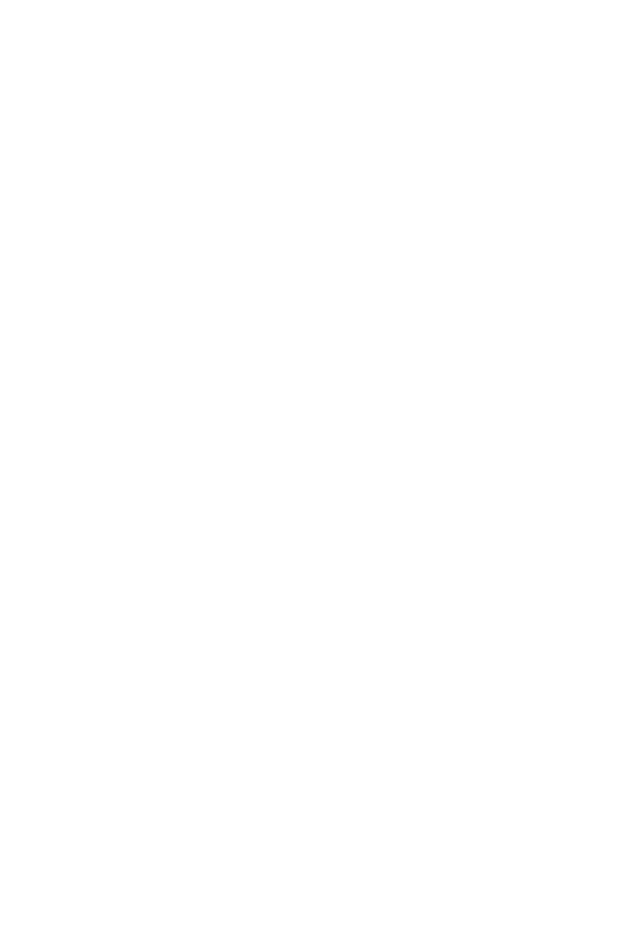
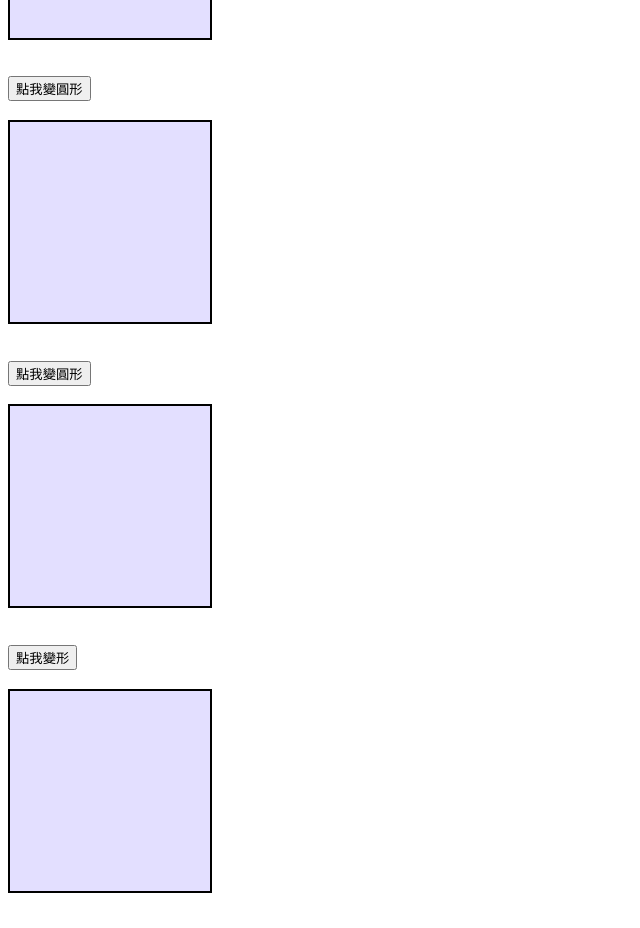
Before and after one commit to Jamixcs/2024iThome-jamixcs, a Vue app: page / in a window 1280 px wide. Shown: the part 3700-4628 px from the top of the page, without its empty margins (0-640 px from the left). Before the commit the page ends 3478 px from the top, so only its background shows below. Built offline with nearby package versions, Linux system fonts and the light colour scheme.

Commit message:
feat: day17

```diff
--- a/src/App.vue
+++ b/src/App.vue
@@ -24,6 +24,12 @@
 import functionVScomputed from "./components/day16/functionVScomputed.vue";
 import DateNow from "./components/day16/DateNow.vue";
 import computedChangeValue from "./components/day16/computedChangeValue.vue";
+import classVbind from "./components/day17/classVbind.vue";
+import classVbind2 from "./components/day17/classVbind2.vue";
+import classVbind3 from "./components/day17/classVbind3.vue";
+import classVbind4 from "./components/day17/classVbind4.vue";
+import classVbind5 from "./components/day17/classVbind5.vue";
+import classVbind6 from "./components/day17/classVbind6.vue";
 </script>
 
 <template>
@@ -62,6 +68,13 @@
     <functionVScomputed />
     <DateNow />
     <computedChangeValue />
+    <h2>Day17</h2>
+    <classVbind />
+    <classVbind2 />
+    <classVbind3 />
+    <classVbind4 />
+    <classVbind5 />
+    <classVbind6 />
   </main>
 </template>
 
--- /dev/null
+++ b/src/components/day17/classVbind.vue
@@ -0,0 +1,30 @@
+<script setup>
+import { ref } from "vue";
+
+const isSquare = ref(true);
+const isCircle = ref(false);
+function changeColor() {
+  isCircle.value = true;
+}
+</script>
+
+<template>
+  <h3 class="static" :class="{ square: isSquare, circle: isCircle }"></h3>
+  <br />
+  <button @click="changeColor">點我變圓形</button>
+</template>
+
+<style>
+.static {
+  width: 200px;
+  height: 200px;
+  border: 2px solid black;
+}
+.square {
+  background-color: rgb(227, 223, 255);
+}
+.circle {
+  background-color: rgb(173, 165, 227);
+  border-radius: 50%;
+}
+</style>
--- /dev/null
+++ b/src/components/day17/classVbind2.vue
@@ -0,0 +1,34 @@
+<script setup>
+import { reactive, ref } from "vue";
+
+const isSquare = ref(true);
+const isCircle = ref(false);
+const shape = reactive({
+  square: isSquare,
+  circle: isCircle,
+});
+function changeColor() {
+  shape.circle = true;
+}
+</script>
+
+<template>
+  <h3 class="static" :class="shape"></h3>
+  <br />
+  <button @click="changeColor">點我變圓形</button>
+</template>
+
+<style>
+.static {
+  width: 200px;
+  height: 200px;
+  border: 2px solid black;
+}
+.square {
+  background-color: rgb(227, 223, 255);
+}
+.circle {
+  background-color: rgb(173, 165, 227);
+  border-radius: 50%;
+}
+</style>
--- /dev/null
+++ b/src/components/day17/classVbind3.vue
@@ -0,0 +1,37 @@
+<script setup>
+import { ref, computed } from "vue";
+
+const shapeType = ref("square");
+
+const classObj = computed(() => ({
+  square: shapeType.value === "square",
+  circle: shapeType.value === "circle",
+}));
+
+function changeShape() {
+  shapeType.value = shapeType.value === "square" ? "circle" : "square";
+  console.log(`變形了`, shapeType);
+}
+console.log(`第一次`, shapeType);
+</script>
+
+<template>
+  <h3 class="static" :class="classObj"></h3>
+  <br />
+  <button @click="changeShape">點我變形</button>
+</template>
+
+<style>
+.static {
+  width: 200px;
+  height: 200px;
+  border: 2px solid black;
+}
+.square {
+  background-color: rgb(227, 223, 255);
+}
+.circle {
+  background-color: rgb(173, 165, 227);
+  border-radius: 50%;
+}
+</style>
--- /dev/null
+++ b/src/components/day17/classVbind4.vue
@@ -0,0 +1,33 @@
+<script setup>
+import { ref } from "vue";
+
+const isSquare = ref("square");
+const isCircle = ref(false);
+function changeColor() {
+  isCircle.value = "square";
+  // 錯誤示範
+  isCircle.value = true;
+  console.log(isCircle.value);
+}
+</script>
+
+<template>
+  <h3 class="static" :class="[isSquare, isCircle]"></h3>
+  <br />
+  <button @click="changeColor">點我變圓形</button>
+</template>
+
+<style>
+.static {
+  width: 200px;
+  height: 200px;
+  border: 2px solid black;
+}
+.square {
+  background-color: rgb(227, 223, 255);
+}
+.circle {
+  background-color: rgb(173, 165, 227);
+  border-radius: 50%;
+}
+</style>
--- /dev/null
+++ b/src/components/day17/classVbind5.vue
@@ -0,0 +1,30 @@
+<script setup>
+import { ref } from "vue";
+
+const isSquare = ref("square");
+const isCircle = ref(null);
+function changeColor() {
+  isCircle.value = "circle";
+}
+</script>
+
+<template>
+  <h3 class="static" :class="[isSquare, isCircle ? 'circle' : '']"></h3>
+  <br />
+  <button @click="changeColor">點我變圓形</button>
+</template>
+
+<style>
+.static {
+  width: 200px;
+  height: 200px;
+  border: 2px solid black;
+}
+.square {
+  background-color: rgb(227, 223, 255);
+}
+.circle {
+  background-color: rgb(173, 165, 227);
+  border-radius: 50%;
+}
+</style>
--- /dev/null
+++ b/src/components/day17/classVbind6.vue
@@ -0,0 +1,30 @@
+<script setup>
+import { ref } from "vue";
+
+const isSquare = ref("square");
+const isCircle = ref(false);
+function changeColor() {
+  isCircle.value = "circle";
+}
+</script>
+
+<template>
+  <h3 class="static" :class="[isSquare, { circle: isCircle }]"></h3>
+  <br />
+  <button @click="changeColor">點我變圓形</button>
+</template>
+
+<style>
+.static {
+  width: 200px;
+  height: 200px;
+  border: 2px solid black;
+}
+.square {
+  background-color: rgb(227, 223, 255);
+}
+.circle {
+  background-color: rgb(173, 165, 227);
+  border-radius: 50%;
+}
+</style>
```
